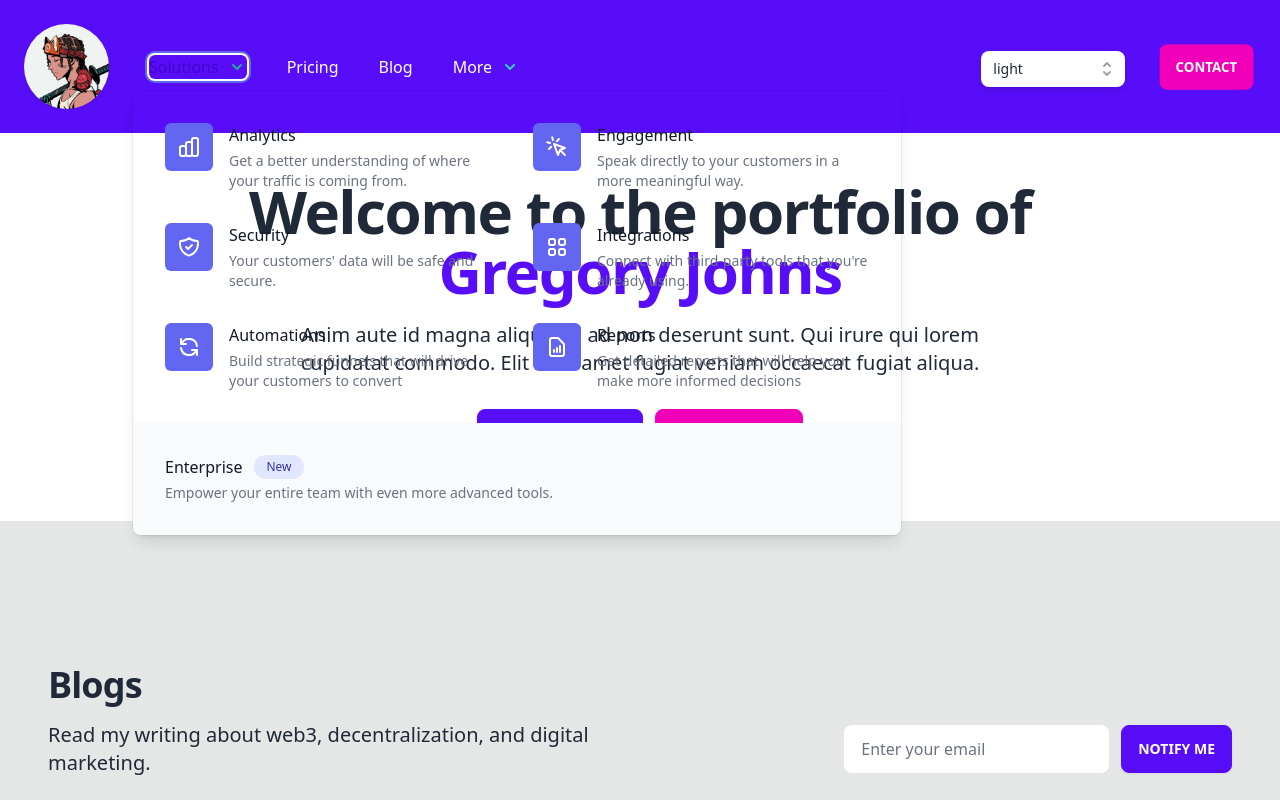
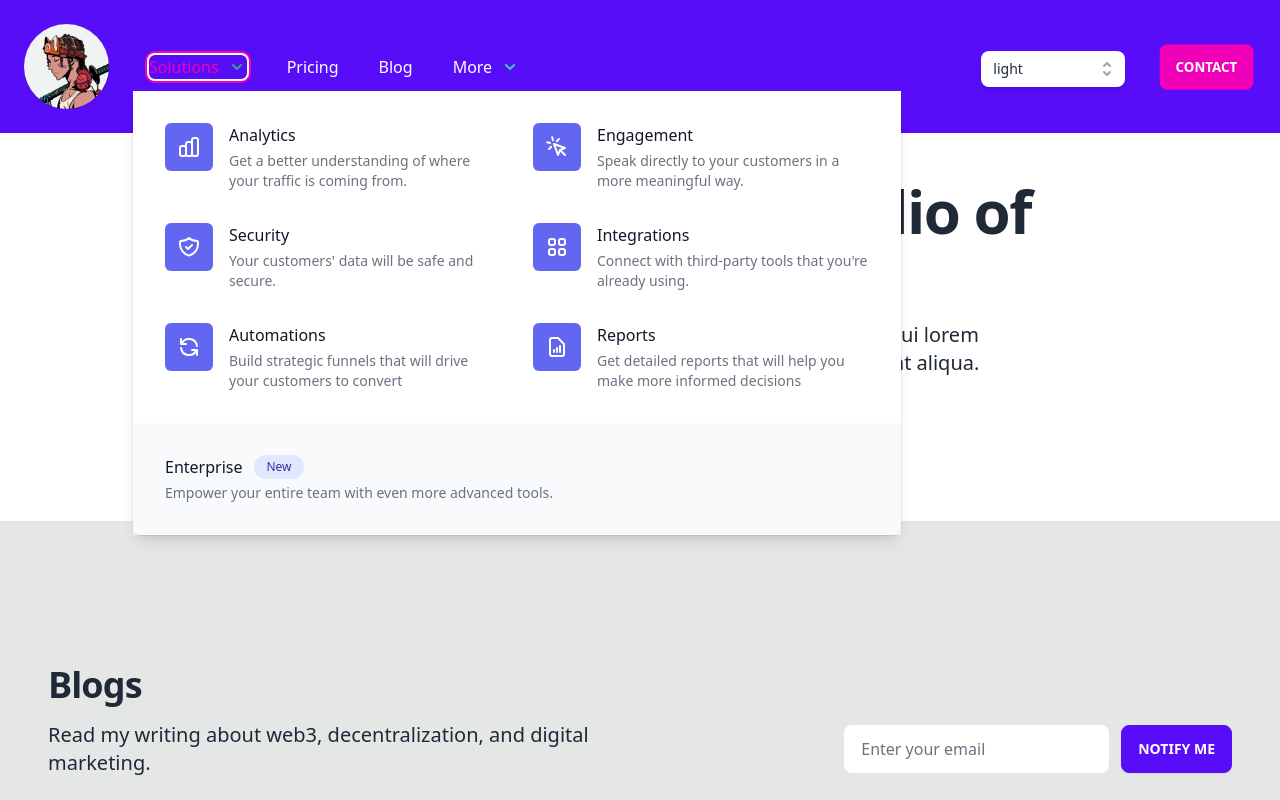
Before and after one commit to gjohnsx/portfolio-nextjs, a Next.js app: page / in a window 1280 px wide. Both pictures are taken after a click on the button "Solutions". Shown: the top 800 px of the page. Built offline with nearby package versions, Linux system fonts and the light colour scheme.

Commit message:
added bg-white to both Popover.Panels in menu

```diff
--- a/components/Header.js
+++ b/components/Header.js
@@ -102,8 +102,8 @@ export default function Header(props) {
                 <>
                   <Popover.Button
                     className={classNames(
-                      open ? 'text-primary-focus' : 'text-primary-content',
-                      'group bg-primary rounded-md inline-flex items-center text-base font-medium hover:text-gray-900 focus:outline-none focus:ring-2 focus:ring-offset-2 focus:ring-indigo-500'
+                      open ? 'text-secondary' : 'text-primary-content',
+                      'group bg-primary rounded-md inline-flex items-center text-base font-medium hover:text-secondary focus:outline-none focus:ring-2 focus:ring-offset-2 focus:ring-secondary'
                     )}
                   >
                     <span>Solutions</span>
@@ -125,7 +125,7 @@ export default function Header(props) {
                     leaveFrom="opacity-100 translate-y-0"
                     leaveTo="opacity-0 translate-y-1"
                   >
-                    <Popover.Panel className="absolute z-10 -ml-4 mt-3 transform w-screen max-w-md lg:max-w-3xl">
+                    <Popover.Panel className="bg-white absolute z-10 -ml-4 mt-3 transform w-screen max-w-md lg:max-w-3xl">
                       <div className="rounded-lg shadow-lg ring-1 ring-black ring-opacity-5 overflow-hidden">
                         <div className="relative grid gap-6 px-5 py-6 sm:gap-8 sm:p-8 lg:grid-cols-2">
                           {solutions.map((item) => (
@@ -178,8 +178,8 @@ export default function Header(props) {
                 <>
                   <Popover.Button
                     className={classNames(
-                      open ? 'text-primary-focus' : 'text-primary-content',
-                      'group bg-primary rounded-md inline-flex items-center text-base font-medium hover:text-gray-900 focus:outline-none focus:ring-2 focus:ring-offset-2 focus:ring-indigo-500'
+                      open ? 'text-secondary' : 'text-primary-content',
+                      'group bg-primary rounded-md inline-flex items-center text-base font-medium hover:text-secondary focus:outline-none focus:ring-2 focus:ring-offset-2 focus:ring-secondary'
                     )}
                   >
                     <span>More</span>
@@ -201,7 +201,7 @@ export default function Header(props) {
                     leaveFrom="opacity-100 translate-y-0"
                     leaveTo="opacity-0 translate-y-1"
                   >
-                    <Popover.Panel className="absolute z-10 left-1/2 transform -translate-x-1/2 mt-3 px-2 w-screen max-w-xs sm:px-0">
+                    <Popover.Panel className="bg-white absolute z-10 left-1/2 transform -translate-x-1/2 mt-3 px-2 w-screen max-w-xs sm:px-0">
                       <div className="rounded-lg shadow-lg ring-1 ring-black ring-opacity-5 overflow-hidden">
                         <div className="relative grid gap-6 px-5 py-6 sm:gap-8 sm:p-8">
                           {resources.map((item) => (
```
